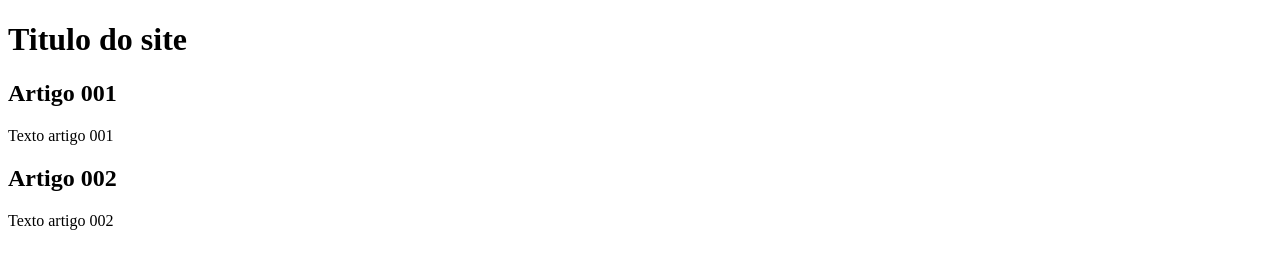
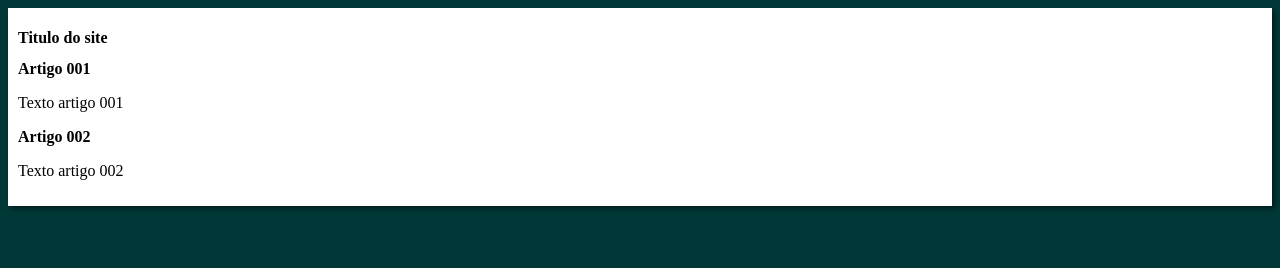
Before and after one commit to joaoigorvidal/git-site-test-1, a plain HTML site: page index.html in a window 1280 px wide. Drawn offline with Linux system fonts and the light colour scheme.

Commit message:
Teste 1 design

```diff
--- a/index.html
+++ b/index.html
@@ -5,6 +5,7 @@
     <meta http-equiv="X-UA-Compatible" content="IE=edge">
     <meta name="viewport" content="width=device-width, initial-scale=1.0">
     <title>Document</title>
+    <link rel="stylesheet" href="style.css">
 </head>
 <body>
     <main>
--- /dev/null
+++ b/style.css
@@ -0,0 +1,13 @@
+*{
+    font-family: poppins;
+    font-size: 16px;
+}
+body{
+    background-color: rgb(0, 56, 56);
+}
+main{
+    background-color: white;
+    margin: auto;
+    padding: 10px;
+    box-shadow: 3px 3px 5px rgba(0, 0, 0, 0.473);
+}
```
